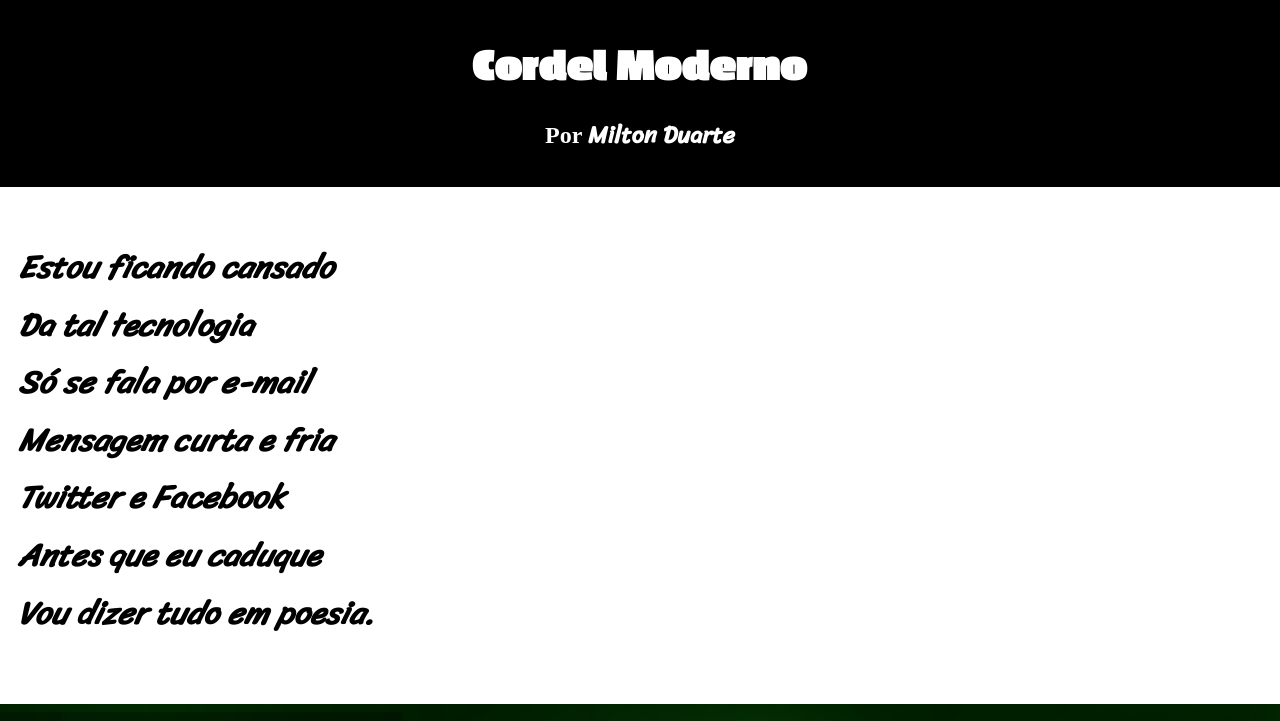
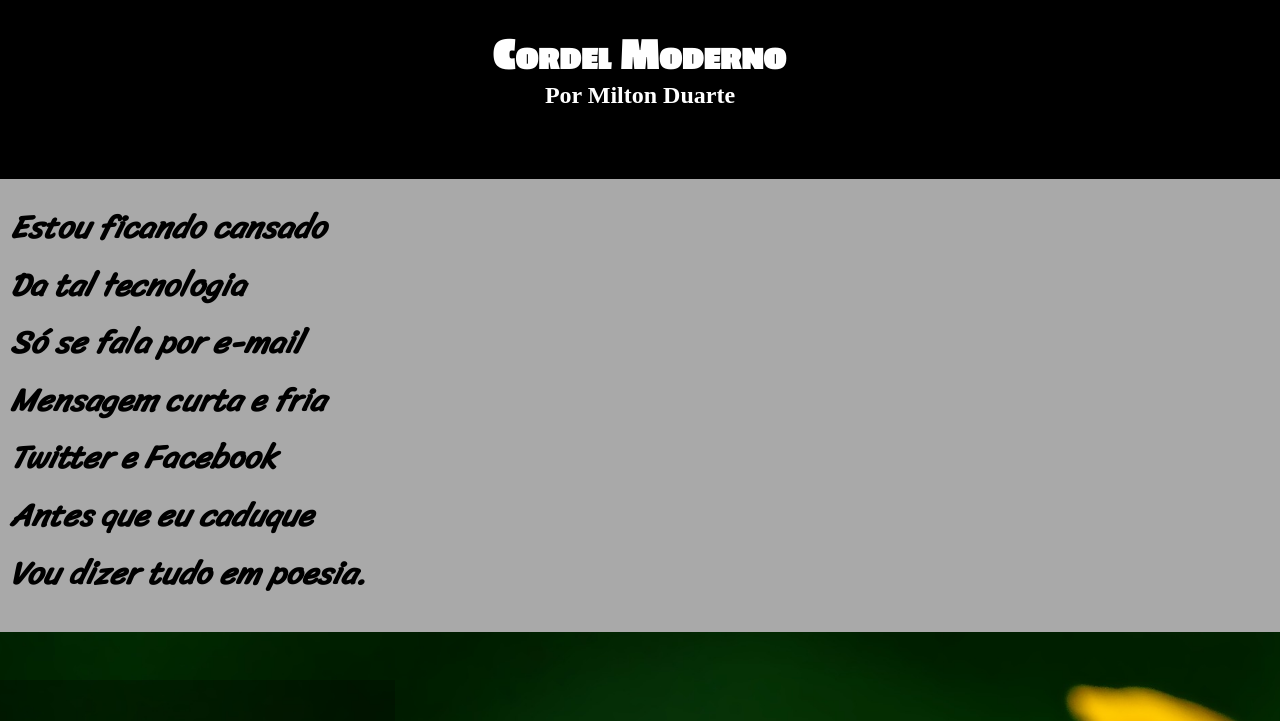
Before and after one commit to Lopeesx/html-css, a plain HTML site: page desafios/desafio cordel/desafiocordel.html in a window 1280 px wide. Shown: the top 721 px of the page. Drawn offline with Linux system fonts and the light colour scheme.

Commit message:
Update stylecordel.css

```diff
--- a/desafios/desafio cordel/stylecordel.css
+++ b/desafios/desafio cordel/stylecordel.css
@@ -1,5 +1,12 @@
 @charset "UTF-8";
-
+*{
+    margin: 0px;
+    padding: 0px;
+}
+htmo, body{
+    min-height: 100%;
+    background-color: darkgray;
+}
 .passion-one-regular {
     font-family: "Passion One", sans-serif;
     font-weight: 400;
@@ -23,8 +30,6 @@
     font-weight: 400;
     font-style: normal;
   }
-
-
 header{
     background-color: black;
     height: 200px;
@@ -34,19 +39,21 @@ header{
 header h1{
     color: white;
     text-align: center;
-    top: 50%;
-    transform: translate(0% , 100%);
+    padding-top: 50px;
     font-family: "Passion One";
     font-weight: 800;
     font-size: 3em;
+    font-variant: small-caps;
     margin-top: 0;
 }
 header h2{
     color: white;
     text-align: center;
-    transform: translate(0%, 100%);
+    padding-bottom: 50px;
+
 }
-a{  font-family: 'Sriracha' ;
+a{
+    font-family:  ;
     color: white;
     text-decoration: none;
 }
@@ -108,8 +115,6 @@ footer>p{
     font-family: Arial, Helvetica, sans-serif;
     font-size: 15px;
     text-align: center;
-    margin-bottom: 0px;
-    padding-bottom: 0px;
-    padding-top: 1px;
-
+    padding: 10px;
+    font-family: Arial, Helvetica, sans-serif;
 }
```
